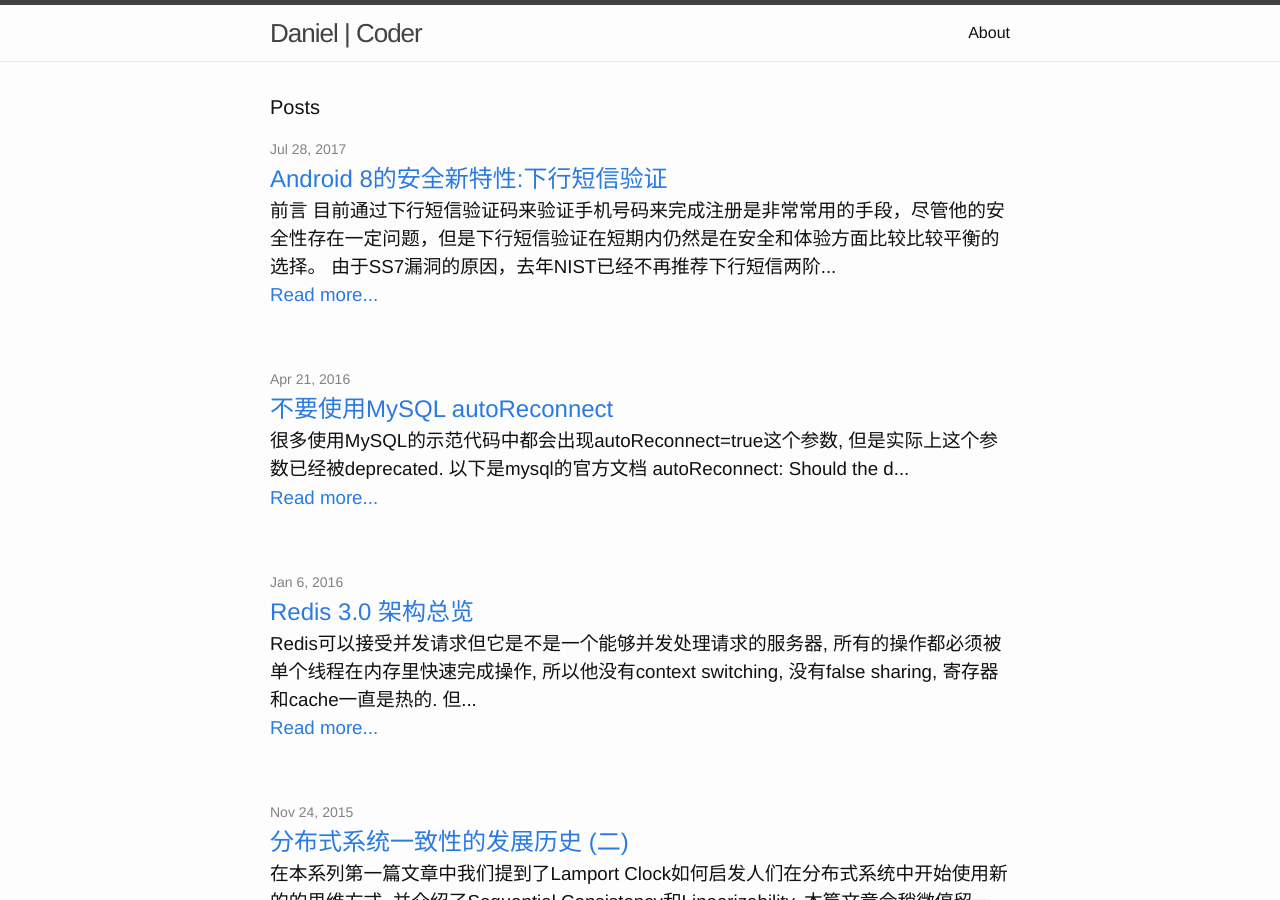
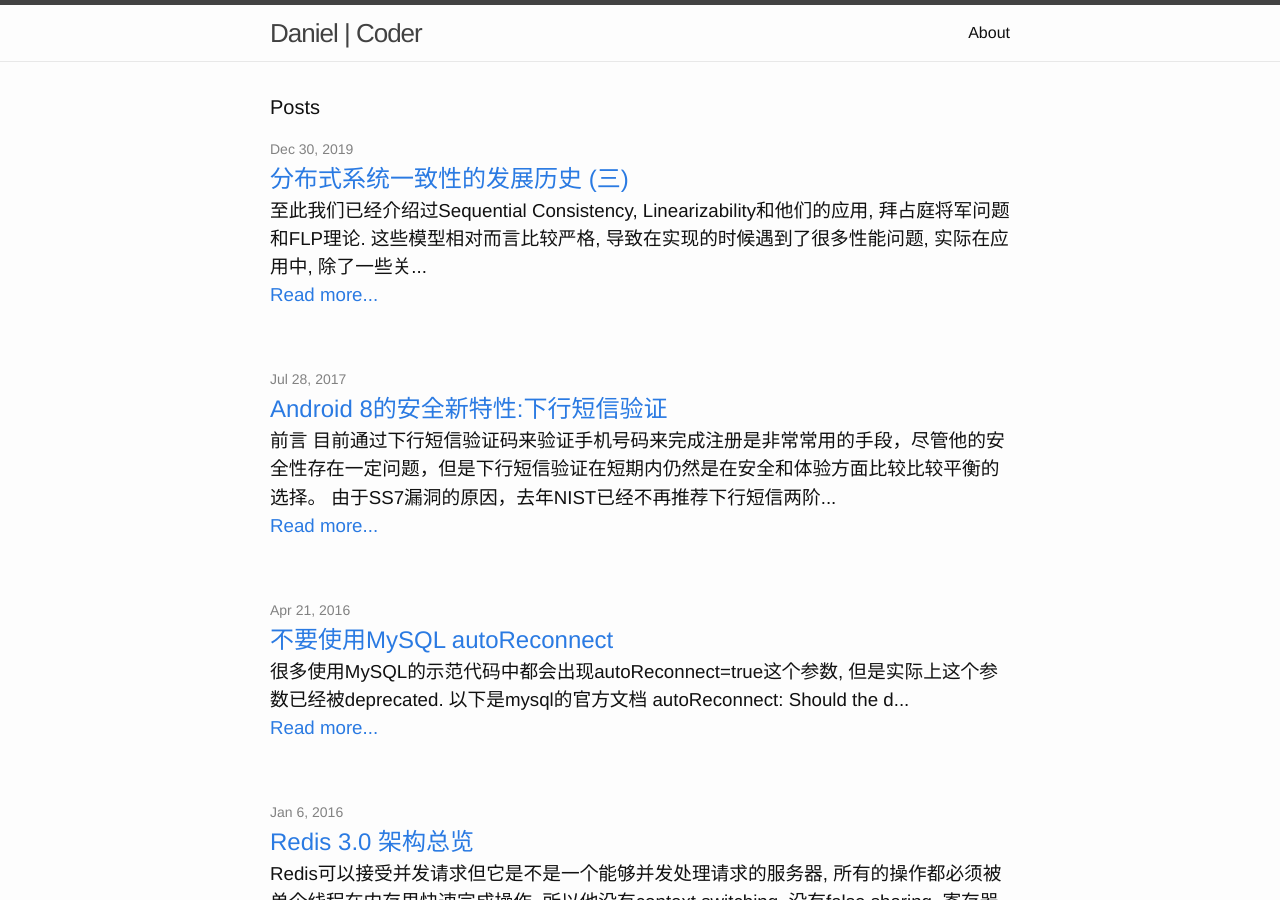
Before and after one commit to DanielYWoo/danielywoo.github.io, a Jekyll site: the page built from index.html, in a window 1280 px wide and 900 px high. Built offline with Jekyll 4.4.1, drawn with Linux system fonts in a browser that asks for light colours; comment, search, counter and statistics services are not loaded.

Commit message:
temporary update

```diff
--- a/_posts/2019-11-03-history-of-distributed-systems-3.markdown
+++ b/_posts/2019-11-03-history-of-distributed-systems-3.markdown
@@ -1,17 +1,43 @@
 ---
 layout: post
 title:  "分布式系统一致性的发展历史 (三)"
-date:   2019-11-3 11:18:00
-published: false
+date:   2019-12-30 11:18:00
 ---
 
 至此我们已经介绍过Sequential Consistency, Linearizability和他们的应用, 拜占庭将军问题和FLP理论. 这些模型相对而言比较严格, 导致在实现的时候遇到了很多性能问题, 实际在应用中, 除了一些关键事件需要Sequential Consistency或者Linearizability之外, 大多数情况下我们是不需要这么严格的一致性的, 因为全局的偏序关系会很大程度的影响并发. 而我们工程中有很多场景下对于一致性要求没有这么高, 所以九十年代前后又出现了一些新的不太严格的一致性模型.
 
-本篇文章里我会介绍三个一致性模型: PRAM Consistency, Weak Consistency和Causal Consistency. 为了更容易理解, 我不按照时间顺序讲, 我会按照从严格到宽松的顺序讲述.
+本篇文章里我会介绍三个一致性模型: PRAM Consistency, Weak Consistency和Causal Consistency.
+
+# PRAM, 1988
+
+PRAM是Pipelined RAM的缩写. Princeton大学的Richard Lipton和Jonathan Sandberg在1988年的一篇论文中第一次定义了PRAM 的一致性模型[[1]](#参考).
+
+当时的计算机一般是CRAM模式(Coherent Memory System), 这样的系统对于程序员来讲非常友好, 但是由于操作在总线上会阻塞所以性能很差, 任何优化都会导致硬件设计很复杂, 使硬件成本居高不下. 而PRAM非常简单, 进程不再关心写和后继的读操作的因果关系, 所有的写操作都在彼此独立的pipeline里, 因此任何一个进程观察到的某个进程上的写是一致有序的. 但是这不意味着所有进程的写都有一个全局顺序. 举个例子
+
+<img src="/images/2019-11-30/PRAM-1.png" max-height="500px">
+
+这个例子中P3 P4 P5看到的P1和P2上的对同一个变量x的写入顺序是不同的，但是如果只看P1对x对写入顺序，大家观点都是一样对，如果只看P2对x对写入也都是一样对，所以这是符合PRAM一致性的。但是对于P6，他对P1对x对写入顺序观点是违反了P1的program order的，所以P6的存在是不满足PRAM的。
+
+再举一个例子来说明PRAM比SC要求弱化在哪里。
+
+<img src="/images/2019-11-30/PRAM.png" max-height="500px">
+
+这个例子不是Linearizability因为W(x)1和W(x)2在P4上顺序不对. 然后也不是Sequential Consistency因为P3和P4不一致, 然后也不是Causal Consistency因为W(x)1和W(x)2是有casual relation但是P4不遵循(稍后讲). 但是, 这个是符合PRAM的, 因为W(x)1和W(x)2在两个不同进程上, 所以不需要有全局先后顺序. 简单讲, PRAM模型下每个节点的处理是在其他节点看来一致的, 但不考虑节点之间的处理依赖. 这是一个非常简单的模型, 但是适用场景比较有限，它假设P之间不存在处理的依赖关系。比如Kafka在每个partition上消息有序，但是在整个topic上是无序的.
 
 
 # Causal Consistency 1993
-工程实现中, 实际上大多数事件之间没有任何因果关系的, 比如facebook上两个朋友可以并发的没有任何关联和依赖的两个消息, 其他用户的feed里看到这两个人的消息谁先谁后并不重要, 我干嘛要关心他们的全序关系, 我只要关注有因果关系的事件其实就足够了. 但是如果A发了一个消息, 然后B回复了这个消息, 这两个事件就有casual关系了, 其他人接受到的这两个事件一定是有顺序的. 我们称这个因果关系叫做”causally related”, 与之对应的一致性模型叫做”Causal Consistency”, 这个模型是1993年由乔治亚理工学院的一批科学家提出的[[1]](#参考), 但是它的核心思想已经在更早的Leslie Lamport的那篇著名论文"Time, clocks, and the ordering of events in a distributed system"中已经描述过了, 只是Lamport Clock是potential causally related. 而Causal Consistency更加系统的定义了causally related.
+PRAM有些时候不能很通用，因为现实工程实现中，有时候P之间还是需要有因果关系的，有的可能有很多因果关系，比如金融系统，有的可能虽然有，但是比例低一些。如果是后者，那么Causal Consistency可能是一个性能上比较好的选择。
+
+举个例子，facebook上两个朋友可以并发的没有任何关联和依赖的两个消息, 其他用户的feed里看到这两个人的消息谁先谁后并不重要, 我不需要关心他们的全序关系. 但是如果A发了一个消息, 然后B回复了这个消息, 这两个事件就有casual关系了, 其他人接受到的这两个事件一定是有顺序的. 我们称这个因果关系叫做”causally related”, 与之对应的一致性模型叫做”Causal Consistency”, 这个模型是1993年由乔治亚理工学院的一批科学家提出的[[1]](#参考), 但是它的核心思想已经在更早的Leslie Lamport的那篇著名论文"Time, clocks, and the ordering of events in a distributed system"中已经描述过了, 只是Lamport Clock是potential causally related. 而Causal Consistency更加系统的定义了causally related.
+
+在这篇论文中作者回顾了Sequential Consistency 和PRAM Consistency然后提出了介于二者之间的一个模型，定义如下：
+
+* L<sub>i</sub>: 某个进程Pi的本地执行历史
+* o<sub>1</sub> &gt; o<sub>2</sub>: 在某个Pi上操作o<sub>1</sub>在program order上早于o<sub>2</sub>
+* H: {L<sub>1</sub>, L<sub>2</sub> .... }的集合。
+
+那么对于SC来说，所有的Pi都应该可以看到一个一样的序列化S，其中满足所有的program order。而对于稍后会提及的PRAM来讲，每个Pi都会有自己的S<sub>i</sub>, 并且所有的S<sub>i</sub>
+
 
 在一个分布式系统中, Causal Consistency就是”reads respect the order of causally related writes”. 这个定义的关键在于什么是causally related, 两个读写操作之间怎样才算是有潜在的因果关系. Leslie Lamport的Lamport Clock是最早尝试解决Causal Consistency的方法, 后来出现的Vector Clock是应用最为广泛的一个算法. 这要追溯到1991年的一篇论文 [Lightweight Causal and Atomic Group Multicast, ACM Transactions on Computer Systems, Vol. 9, No. 3, August 1991]. 三位作者在开发ISIS分布式系统的时候实现的causally ordered message 广播系统CBCAST, 来实现了四种常见的分布式系统消息广播模型. 我们这里不具体到这四种模型, 但是我们通过介绍CBCAST协议的基础 – Vector Clock, 来阐述什么是causally related.
 
@@ -30,13 +56,13 @@ Vector Clock可以很好地找出消息之间是否有潜在的因果关系, 如
 
 举个例子, 一个系统中有三个进程, 其中P1, P2同时分别发出一个消息m1和m2. 那么VT(m1) = (1, 0, 0), VT(m2) = (0, 1, 0). 如果P3收到了这两个消息m1, m2, 那么P3会得到VT(P3) = (1, 1, 0), 而且P3认为m1和m2不是causally related, m1和m2是两个并发写, 顺序无关.
 
-<img src="/images/2015-11-25/c2.png" max-height="500px">
+<img src="/images/2019-11-30/c2.png" max-height="500px">
 
 如果P3收到了m1和m2, 那么不管m1/m2谁先到达都无所谓. Causal consistency不要求全局历史, 不关心并发写的顺序, 所以性能会比Linearizabiltiy好很多. 而且顺序也不需要全局一致, 比如这种情况下, P3如果读操作读到m1, 是P1的写, 那么是符合causal consistency的, 如果还有一个P4读到了m2, 那么P4的读和P2的写也是符合causal consistency的. P3和P4允许有不同的观点, 但是都是正确的.
 
 如果像下面这样P1发了消息m1, 然后P2收到m1之后P2再发出m2, 那么m1和m2就是潜在的causally related messages.
 
-<img src="/images/2015-11-25/c3.png" max-height="500px">
+<img src="/images/2019-11-30/c3.png" max-height="500px">
 
 Vector Clock就应该能检测到这种情况. 以下是过程: P2收到m1的VT(m1) = (1, 0, 0), 此时VT(P2) = (0, 0, 0), 然后合并结果为 VT(P2) = (1, 0, 0), 这时候如果P2再发出m2, 那么VT(m2) = (1, 1, 0). P3如果同时收到了m1和m2, P3就可以发现VT(m1) < VT(m2), 因为(1, 0, 0) < (1, 1, 0).
 
@@ -54,23 +80,13 @@ Riak中保证Causal Consistency其实就是Conflict Resolution. 如果客户端
 
 Causal Consistency因为只约束有因果关系的写和读, 对于不是causally related writes是不关心顺序的, 比如Vector Clock中没有任何操作是悲观阻塞的, 也不像Paxos那样要多个回合, 所以Causal Consistency的实现通常性能比较好. 但是Vector Clock如果在进程数量特别多的时候会有膨胀效应, 尽管有一些对Vector Clock压缩的算法, 但是Vector Clock仍然不是非常适合大量进程的情况. 接下来我们介绍一个更弱更简单, 但是没有这个问题的一致性模型PRAM.
 
-# PRAM, 1988
-
-PRAM是Pipelined RAM的缩写. Princeton大学的Richard Lipton和Jonathan Sandberg在1988年的一篇论文中第一次定义了PRAM 的一致性模型[[1]](#参考).
-
-当时的计算机一般是CRAM模式(Coherent Memory System), 这样的系统对于程序员来讲非常友好, 但是由于操作在总线上会阻塞所以性能很差, 任何优化都会导致硬件设计很复杂, 使硬件成本居高不下. 而PRAM非常简单, 进程不再关心写和后继的读操作的因果关系, 所有的写操作都在彼此独立的pipeline里, 因此任何一个进程观察到的某个进程上的写是一致有序的. 但是这不意味着所有进程的写都有一个全局顺序. 举个例子
-
-<img src="/images/2015-11-25/PRAM.png" max-height="500px">
-
-这个例子中首先明显不是Linearizability因为W(x)1和W(x)2在P4上不对. 然后也不是Sequential Consistency因为P3和P4不一致, 然后也不是Causal Consistency因为W(x)1和W(x)2是有casual relation但是P4不遵循. 但是, 这个是符合PRAM的, 因为W(x)1和W(x)2在两个不同进程上, 所以不需要有先后顺序. 简单讲, PRAM模型下每个节点的处理是在其他节点看来一致的, 但不考虑节点之间的处理依赖. 这是一个非常简单的模型.:wq
-
 # Weak Consistency, 1986 – 1989
 PRAM出现之后还出现了更为宽松的Weak Consistency. 目前包括PRAM在内我们所有介绍过的一致性模型都是系统自动同步的, 而Weak Consistency不是.
 1986年Dubois, Scheurich和Briggs发表了论文[Memory Access Buffering in Multi-processors]提及到了在多路处理器中weak ordering的概念. 1989年Adve和Hill的论文中再次定义了Weak Consistency[Weak Ordering – A New Definition], 作者认为Weak Consistency应该是软件和硬件的一个契约, 硬件本身不支持Sequential Consistency但是开发人员的软件可以利用硬件的能力, 通过软件的同步指令实现Sequential Consistency, 这点不用于之前介绍过的一致性模型.
 
 还记得我们之前介绍Sequential Consistency的时候提到的reordering和memory fence的介绍么? 在Sequential Consistency被定义的时候, 科学家们设计的模型是每个指令都要由硬件去保证顺序和同步, 但是性能会很糟糕, 所以我们今天几乎没有任何一款处理器会在硬件自动提供这样的一致性. Weak Consistency说白了就是硬件提供Memory Fence这样的指令, 让开发人员自己在软件中去发送指令, 然后硬件可以理解这样的指令并同步内存. 在下图中, reordering不能跨越fence就可以了.
 
-<img src="/images/2015-11-25/weak-ordering.png" max-height="500px">
+<img src="/images/2019-11-30/weak-ordering.png" max-height="500px">
 
 在分布式系统中, 一个fence相当于一个flush的概念, 目的就是把write buffer内的内容批量flush出去.
 
@@ -102,5 +118,5 @@ PRAM: 所有进程互相看到的写无序, 除非两个写来自一个进程 (
 在本系列下一篇文章中, 我们将会换个全新的思路去看Eventual Consistency和CAP理论.
 
 # 参考
-1. Mustaque Ahamad, Gil Neiger, James E. Burns, Prince Kohli, Phillip W. Hutto. "Causal memory: definitions, implementation, and programming" *Distributed Computing, 9(1):37–49, 1995*
-2. Richard J Lipton and Jonathan S Sandberg. "PRAM: A scalable shared memory" *Princeton University, Department of Computer Science, 1988.*
+1. Richard J Lipton and Jonathan S Sandberg. "PRAM: A scalable shared memory" *Princeton University, Department of Computer Science, 1988.*
+2. Mustaque Ahamad, Gil Neiger, James E. Burns, Prince Kohli, Phillip W. Hutto. "Causal memory: definitions, implementation, and programming" *Distributed Computing, 9(1):37–49, 1995*
```
Also changed, not shown: images/2019-11-30/PRAM-1.png (added), images/2019-11-30/PRAM.png (renamed from images/2015-11-25/PRAM.png), images/2019-11-30/c2.png (renamed from images/2015-11-25/c2.png), images/2019-11-30/c3.png (renamed from images/2015-11-25/c3.png), images/2019-11-30/uniform_consensus.png (renamed from images/2015-11-25/uniform_consensus.png), images/2019-11-30/weak-ordering.png (renamed from images/2015-11-25/weak-ordering.png).
